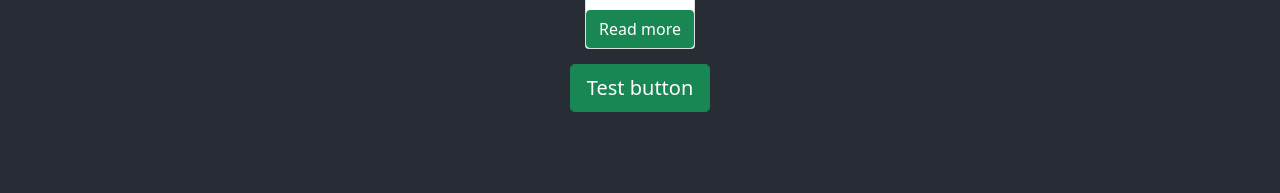
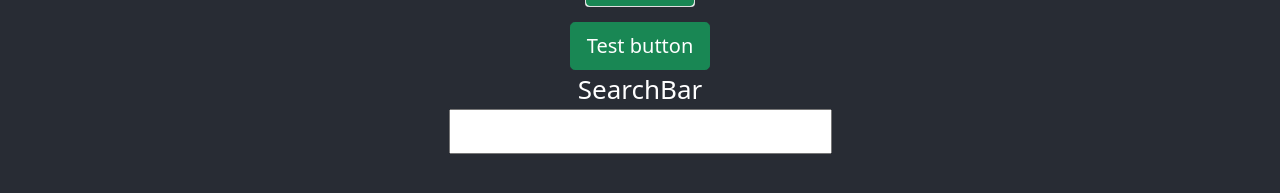
Before and after one commit to yonog1/soundle-app, a React (Create React App) app in the folder frontend/: page / in a window 1280 px wide. Shown: the part 465-658 px from the top of the page. Built offline with nearby package versions, Linux system fonts and the light colour scheme.

Commit message:
compartmentalization of components

```diff
--- a/frontend/src/App.js
+++ b/frontend/src/App.js
@@ -1,33 +1,14 @@
-import logo from "./favicon.ico";
 import "./App.css";
-import {
-    Navbar,
-    Button,
-    Alert,
-    Breadcrumb,
-    Card,
-    Nav,
-    NavDropdown,
-} from "react-bootstrap";
 import "bootstrap/dist/css/bootstrap.min.css";
+
+import Navegation from "./Navegation";
+import SearchBar from "./SearchBar";
+import { Button, Card } from "react-bootstrap";
 
 function App() {
     return (
         <div className="App">
-            <Navbar bg="Nav-Styling" variant="light" sticky="fix" expand="sm">
-                <Navbar.Brand>
-                    <img className="Nav-Image" src={logo}></img>
-                    Musicle
-                </Navbar.Brand>
-                <Nav>
-                    <Nav.Link href="user-stats">Stats</Nav.Link>
-                    <NavDropdown title="More Info">
-                        <Nav.Link href="how-to-play">How to play</Nav.Link>
-                        <Nav.Link href="about">About</Nav.Link>
-                        <Nav.Link href="contact">Contact Us</Nav.Link>
-                    </NavDropdown>
-                </Nav>
-            </Navbar>
+            <Navegation />
             <header className="App-header">
                 <Card className="Card-Image" style={{ color: "#000" }}>
                     <Card.Img src="./favicon.ico" width="50" />
@@ -40,6 +21,7 @@ function App() {
                 <Button variant="success" size="lg">
                     Test button
                 </Button>
+                <SearchBar />
             </header>
         </div>
     );
--- /dev/null
+++ b/frontend/src/Navegation.js
@@ -0,0 +1,24 @@
+import React from "react";
+import logo from "./favicon.ico";
+import "./App.css";
+import { Navbar, Nav, NavDropdown } from "react-bootstrap";
+import "bootstrap/dist/css/bootstrap.min.css";
+
+export default function Navegation() {
+    return (
+        <Navbar bg="Nav-Styling" variant="light" sticky="fix" expand="sm">
+            <Navbar.Brand>
+                <img className="Nav-Image" src={logo}></img>
+                Musicle
+            </Navbar.Brand>
+            <Nav>
+                <Nav.Link href="user-stats">Stats</Nav.Link>
+                <NavDropdown title="More Info">
+                    <Nav.Link href="how-to-play">How to play</Nav.Link>
+                    <Nav.Link href="about">About</Nav.Link>
+                    <Nav.Link href="contact">Contact Us</Nav.Link>
+                </NavDropdown>
+            </Nav>
+        </Navbar>
+    );
+}
--- /dev/null
+++ b/frontend/src/SearchBar.js
@@ -0,0 +1,16 @@
+import React from 'react'
+
+export default function SearchBar({placeholder, data}) {
+  return (
+    <div className='search'>
+        SearchBar
+        <div className='searchInputs'>
+            <input type="text"></input>
+            <div className='searchIcon'></div>
+        </div>
+        <div className='dataResult'>
+
+        </div>
+    </div>
+  )
+}
```
